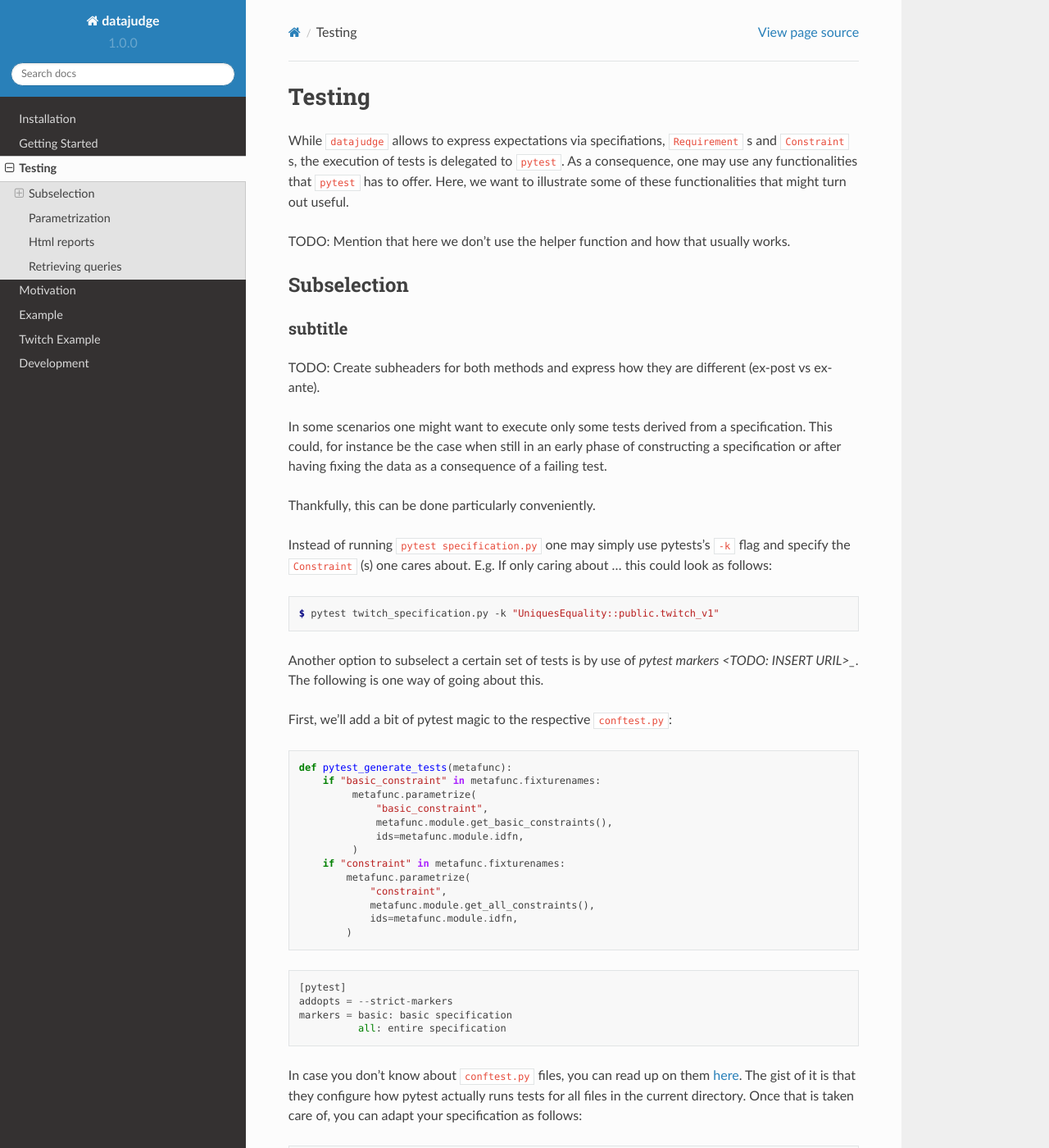
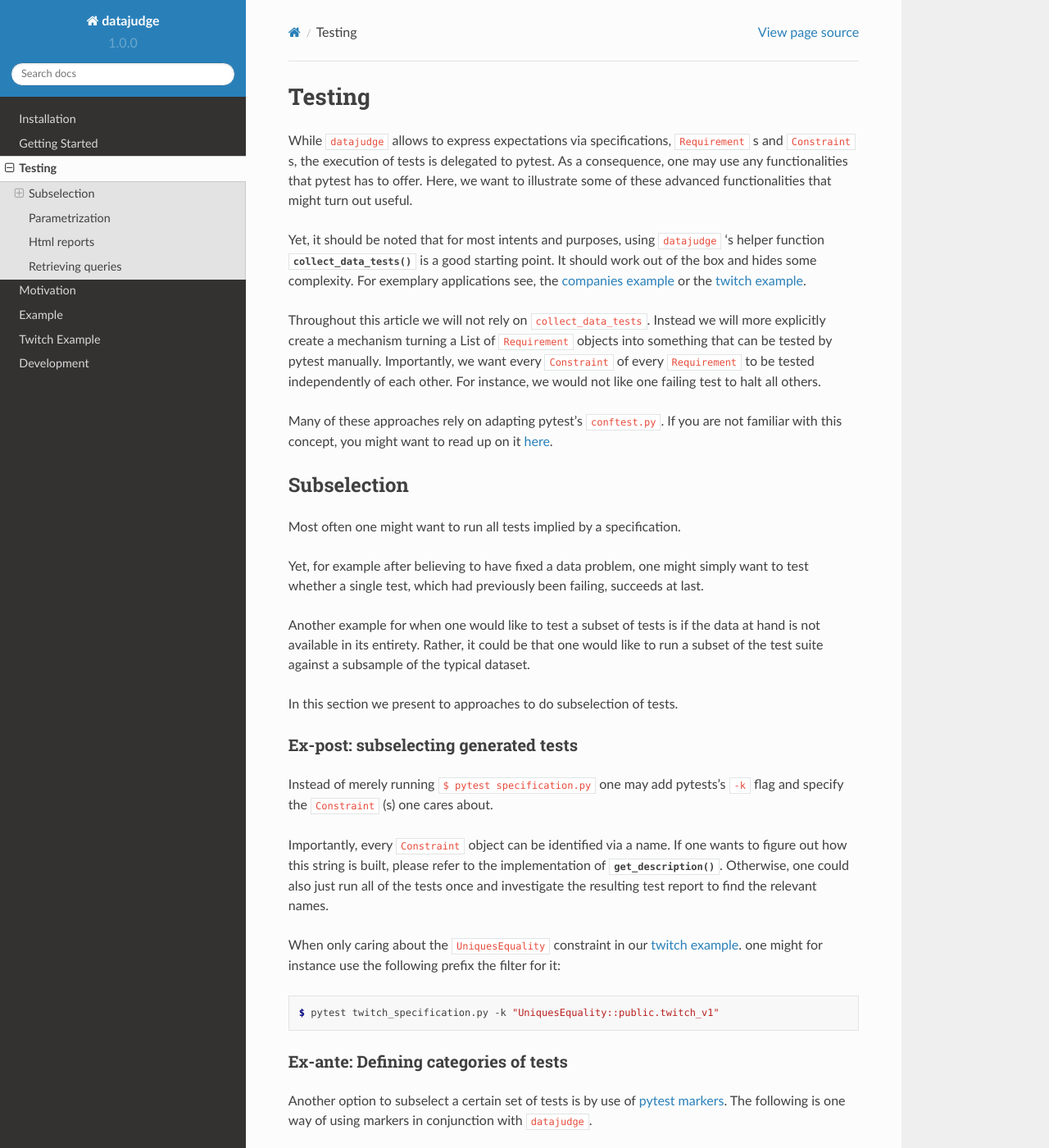
Before and after one commit to Quantco/datajudge, a Sphinx documentation site: the page built from docs/source/testing.rst, in a window 1280 px wide and 1400 px high. Shown: the whole window at 82% size. Built offline with Sphinx 7.4.7 and the Read the Docs theme 2.0.0, drawn with Linux system fonts in a browser that asks for light colours; pages that are not in the unit, such as notebooks, are missing from menus; some of the changed text lies outside the part shown.

Commit message:
Polish testing article.

```diff
--- a/docs/source/testing.rst
+++ b/docs/source/testing.rst
@@ -1,33 +1,79 @@
 Testing
 =======
 
-While ``datajudge`` allows to express expectations via specifiations, ``Requirement`` s and ``Constraint`` s, the execution of tests is delegated to ``pytest``. As a consequence, one may use any functionalities that ``pytest`` has to offer. Here, we want to illustrate some of these functionalities that might turn out useful.
+While ``datajudge`` allows to express expectations via specifications, ``Requirement`` s
+and ``Constraint`` s, the execution of tests is delegated to pytest. As a
+consequence, one may use any functionalities that pytest has to offer. Here,
+we want to illustrate some of these advanced functionalities that might turn out useful.
 
-TODO: Mention that here we don't use the helper function and how that usually works.
+Yet, it should be noted that for most intents and purposes, using ``datajudge`` 's helper
+function :func:`~datajudge.pytest_integration.collect_data_tests` is a good starting
+point. It should work out of the box and hides some complexity. For exemplary applications
+see, the
+:doc:`companies example <examples/example>` or the
+:doc:`twitch example <examples/example_twitch>`.
+
+Throughout this article we will not rely on ``collect_data_tests``. Instead we will more
+explicitly create a mechanism turning a List of ``Requirement`` objects into something
+that can be tested by pytest manually. Importantly, we want every ``Constraint`` of every
+``Requirement`` to be tested independently of each other. For instance, we would not like
+one failing test to halt all others.
+
+Many of these approaches rely on adapting pytest's ``conftest.py``. If you are not familiar
+with this concept, you might want to read up on it
+`here <https://docs.pytest.org/en/6.2.x/writing_plugins.html#conftest-py-plugins>`_.
 
 Subselection
 ------------
 
-subtitle
-********
+Most often one might want to run all tests implied by a specification.
 
-TODO: Create subheaders for both methods and express how they are different (ex-post vs ex-ante).
+Yet, for example after believing to have fixed a data problem, one might simply
+want to test whether a single test, which had previously been failing, succeeds
+at last.
 
-In some scenarios one might want to execute only some tests derived from a specification. This could, for instance be the case when still in an early phase of constructing a specification or after having fixing the data as a consequence of a failing test.
+Another example for when one would like to test a subset of tests is if the data at
+hand is not available in its entirety. Rather, it could be that one would like
+to run a subset of the test suite against a subsample of the typical dataset.
 
-Thankfully, this can be done particularly conveniently.
+In this section we present to approaches to do subselection of tests.
 
-Instead of running ``pytest specification.py`` one may simply use pytests's ``-k`` flag and specify the ``Constraint`` (s) one cares about. E.g. If only caring about ... this could look as follows:
+Ex-post: subselecting generated tests
+*************************************
+
+Instead of merely running  ``$ pytest specification.py`` one may add pytests's
+``-k`` flag and specify the ``Constraint`` (s) one cares about.
+
+Importantly, every ``Constraint`` object can be identified via a name. If one wants
+to figure out how this string is built, please refer to the implementation of
+:meth:`~datajudge.constraints.base.Constraint.get_description`.
+Otherwise, one could also just run all of the tests once and investigate
+the resulting test report to find the relevant names.
+
+When only caring about the ``UniquesEquality`` constraint in our
+:doc:`twitch example <examples/example_twitch>`.
+one might for instance use the following prefix the filter for it:
 
 .. code-block:: console
 
   $ pytest twitch_specification.py -k "UniquesEquality::public.twitch_v1"
 
-Another option to subselect a certain set of tests is by use of `pytest markers <TODO: INSERT URIL>_`. The following is one way of going about this.
+Ex-ante: Defining categories of tests
+*************************************
 
-First, we'll add a bit of pytest magic to the respective ``conftest.py``:
+Another option to subselect a certain set of tests is by use of
+`pytest markers <https://docs.pytest.org/en/7.1.x/example/markers.html>`_.
+The following is one way of using markers in conjunction with ``datajudge``.
+
+In this particular illustration we'll allow for two markers:
+
+* ``basic``: indicating that only truly fundamental tests should be run
+* ``all``: indicating that any available test should be run
+
+For that matter we'll add a bit of pytest magic to the respective ``conftest.py``.
 
 .. code-block:: python
+  :caption: ``conftest.py``
 
   def pytest_generate_tests(metafunc):
       if "basic_constraint" in metafunc.fixturenames:
@@ -44,17 +90,23 @@ First, we'll add a bit of pytest magic to the respective ``conftest.py``:
           )
 
 
+Moreover, we'll have to register these markers in pytest's ``pytest.ini`` file.
+You can read more about these files
+`here <https://docs.pytest.org/en/6.2.x/customize.html>`_.
+
+
 .. code-block::
+   :caption: ``pytest.ini``
 
    [pytest]
    addopts = --strict-markers
    markers = basic: basic specification
 	     all: entire specification
 
-
-In case you don't know about ``conftest.py`` files, you can read up on them `here <https://TODO>`_. The gist of it is that they configure how pytest actually runs tests for all files in the current directory. Once that is taken care of, you can adapt your specification as follows:
+Once that is taken care of, one can adapt one's specification as follows:
 
 .. code-block:: python
+  :caption: ``specification.py``
 
   def get_basic_requirements() -> List[Requirement]:
       ...
@@ -79,7 +131,7 @@ In case you don't know about ``conftest.py`` files, you can read up on them `her
       test_result = constraint.test(datajudge_engine)
       assert test_result.outcome, test_result.failure_message
 
-Once these changes are taken care of, you may run
+Once these changes are taken care of, one may run
 
 .. code-block:: console
 
@@ -97,7 +149,23 @@ to test all ``Requirement`` s.
 Parametrization
 ---------------
 
-If you
+A given specification might rely on identifiers such as database names or
+table names. Moreover it might be that, e.g. when iterating from one generation
+of the data to another, these identifiers change. All the while the expectations
+towards how the data relates to another might remain.
+
+In other words, it could be that the logic of the specification should remain
+unchanged while its pointers to data might change. One might simply rely on
+hard-coded references to data. Yet, one might just as well parametrize such
+pointers or identifiers.
+
+For the sake of concreteness, we will assume here that we wish to parametrize
+two identifiers:
+
+* ``new_db``: the name of the 'new database'
+* ``old_db``: the name of the 'old database'
+
+In light of that we will again adapt pytest's ``conftest.py``:
 
 .. code-block:: python
   :caption: ``conftest.py``
@@ -118,12 +186,18 @@ If you
           ids=metafunc.module.idfn,
       )
 
-and
+Now, we can make the creation of our ``Requirement`` s and ``Constraint`` s
+dependent on these parameters:
 
 .. code-block:: python
   :caption: ``specification.py``
 
   def get_requirements(params):
+      between_requirement = BetweenRequirement.from_tables(
+          db_name1=params["old_db"],
+	  db_name2=params["new_db"],
+	  ...
+      )
       ...
       return requirements
 
@@ -142,8 +216,8 @@ and
       test_result = constraint.test(datajudge_engine)
       assert test_result.outcome, test_result.failure_message
 
-
-then you can
+Once the specification is defined to be dependent on such parameters, they can
+simply be passed via CLI:
 
 .. code-block:: console
 
@@ -162,7 +236,7 @@ all test results. This can be advantageous for
 
 Concretely, such an html report can be generated by
 `pytest-html <https://github.com/pytest-dev/pytest-html>`_. Once installed, using it as simple
-as appending ``--html=myreport.html` to the ``pytest`` call.
+as appending ``--html=myreport.html`` to the pytest call.
 
 In our twitch example, this generates `this html report <https://github.com/Quantco/datajudge/tree/main/docs/source/examples/twitch_report.html>`_.
 
@@ -170,10 +244,13 @@ In our twitch example, this generates `this html report <https://github.com/Quan
 Retrieving queries
 ------------------
 
-We not only care about knowing whether there is a problem with the data at hand. Rather,
-we would also like to assist in solving it as fast as possible. For that matter datajudge
-makes the queries it uses to assert predicates for testing available via the ``TestResult``
-class. That way, if a test is failing, the user can jumpstart the investigation of the
+Usually we not only care about knowing whether there is a problem with the data
+at hand and what it is. Rather, we would also like to fix it as fast and
+conveniently as possible.
+
+For that matter, ``datajudge`` makes the queries it uses to assert testing predicates
+available via the :class:`datajudge.constraints.base.TestResult`
+class. Hence, if a test is failing, the user can jumpstart the investigation of the
 problem by reusing and potentially adapting the underlying queries.
 
 Instead of simply running ``assert constraint.test(engine).outcome``, one may add
@@ -205,7 +282,7 @@ the ``TestResult`` 's ``logging_message`` to e.g. a ``logger`` or add it to pyte
    assert test_result.outcome
 
 
-Such a ``logging_message`` can look as follows, with ready to execute sql queries:
+Such a ``logging_message`` - with ready to execute sql queries - can look as follows:
 
 .. code-block:: sql
 
```
